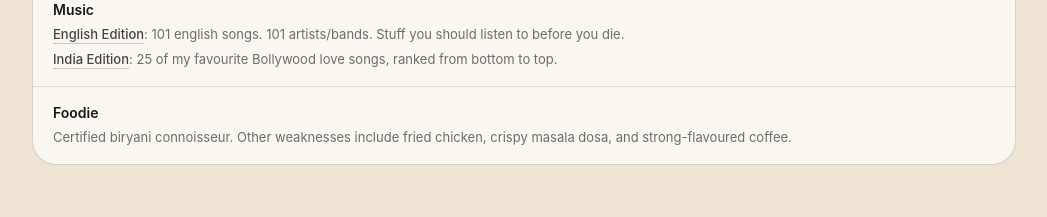
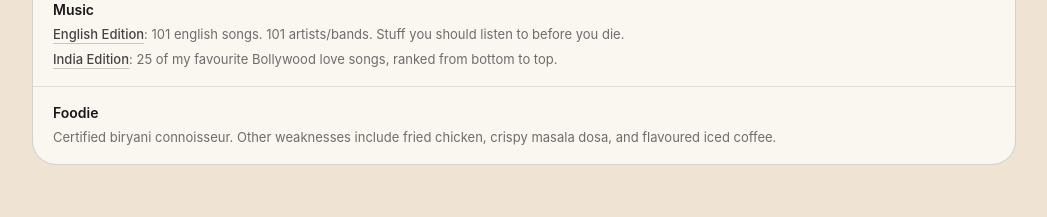
Before and after one commit to anishjm1998/ajmishere, a Next.js app: page /ajmishere/ in a window 1280 px wide. Shown: the part 2120-2337 px from the top of the page, without its empty margins (116-1163 px from the left). Built offline with nearby package versions, Linux system fonts and the light colour scheme.

Commit message:
minor fix

```diff
--- a/app/page.tsx
+++ b/app/page.tsx
@@ -116,7 +116,7 @@ const interests = [
 
   {
     title: "Foodie",
-    line: "Certified biryani connoisseur. Other weaknesses include fried chicken, crispy masala dosa, and strong-flavoured coffee.",
+    line: "Certified biryani connoisseur. Other weaknesses include fried chicken, crispy masala dosa, and flavoured iced coffee.",
   },
 ];
 
```
